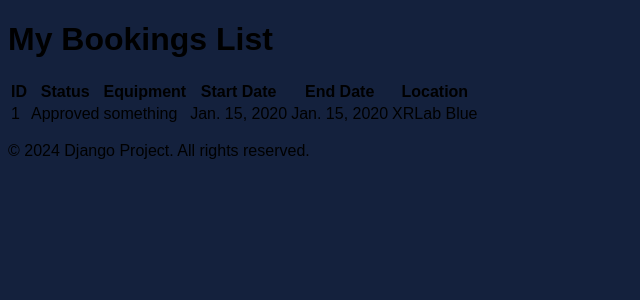
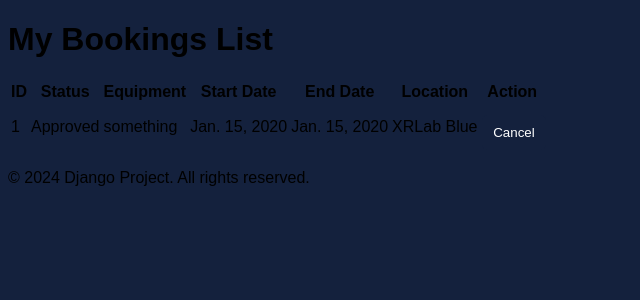
Before and after one commit to Draxgter1001/Django_Project, a Django app: page /inventory/booking/ in a window 1280 px wide. Shown: the part 50-350 px from the top of the page, without its empty margins (0-640 px from the left). Run offline with Django 5.2, Linux system fonts and the light colour scheme; a user stored in the database is signed in; data comes from the database, SQL or seed files in the repository; tables that the repository leaves empty hold one stand-in row (values such as "Sample post"); parts of the project's set-up code (start-up, migrations or seed data) failed here and were passed over.

Commit message:
Implemented a Cancel button so user can cancel a reservation/booking

```diff
--- a/templates/inventory/bookingList.html
+++ b/templates/inventory/bookingList.html
@@ -12,6 +12,7 @@
                 <th>Start Date</th>
                 <th>End Date</th>
                 <th>Location</th>
+                <th>Action</th>
             </tr>
         </thead>
         <tbody>
@@ -23,10 +24,18 @@
                 <td>{{ booking.start_date }}</td>
                 <td>{{ booking.end_date }}</td>
                 <td>{{ booking.equipment.location.location_name }}</td>
+                <td>
+                    {% if booking.status in "Pending Approved" %}
+                    <form action="{% url 'inventory:cancel_reservation' booking.id %}" method="post">
+                        {% csrf_token %}
+                        <button type="submit" class="btn btn-danger">Cancel</button>
+                    </form>
+                    {% endif %}
+                </td>
             </tr>
             {% empty %}
             <tr>
-                    <td colspan="6">No bookings found.</td>
+                <td colspan="7">No bookings found.</td>
             </tr>
             {% endfor %}
         </tbody>
```
Lines whose indentation alone changed are shown as unchanged.
